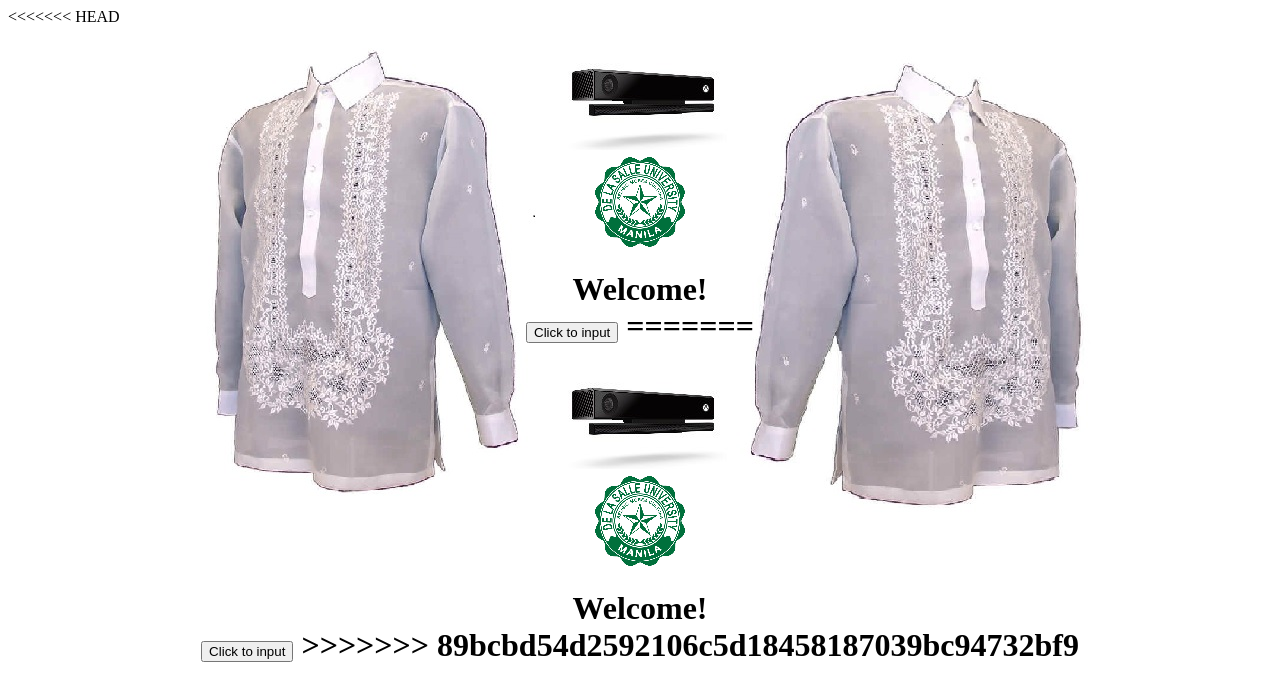
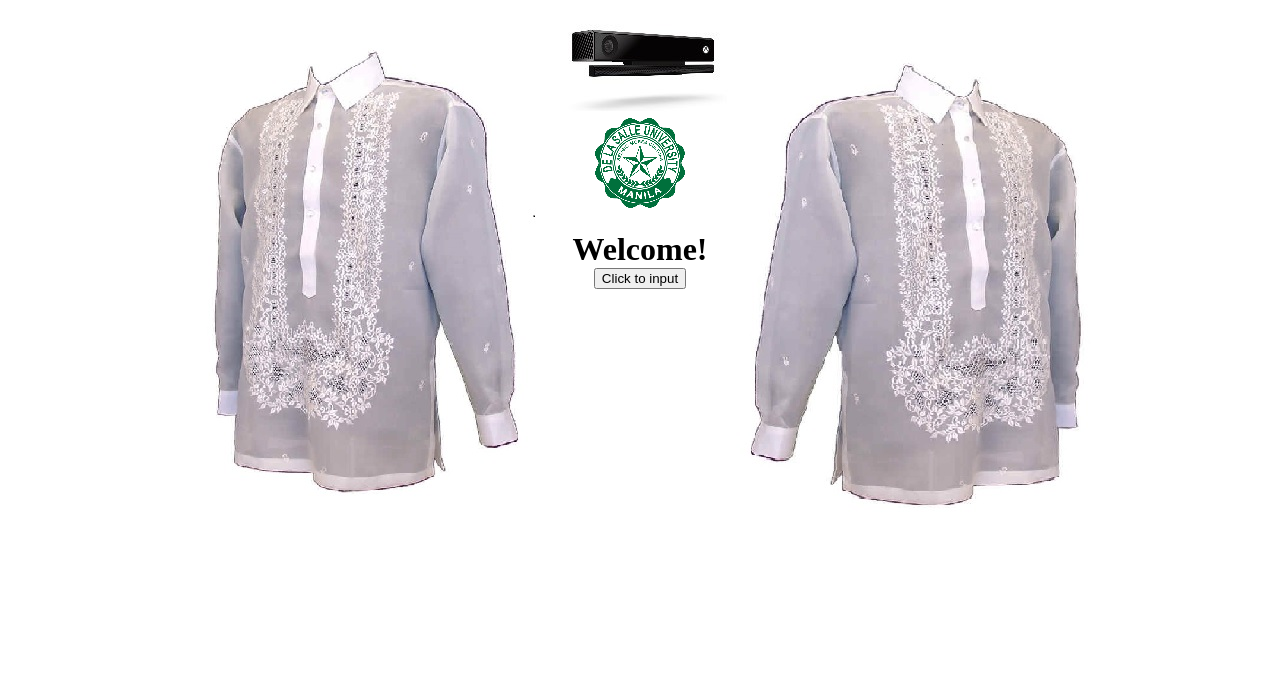
Before and after one commit to ThePetmalu/Thesis, a plain HTML site: page index.html in a window 1280 px wide. Drawn offline with Linux system fonts and the light colour scheme.

```diff
--- a/index.html
+++ b/index.html
@@ -1,5 +1,4 @@
-<<<<<<< HEAD
-	<html>
+<html>
 <head>
 <h1 align="center"><img src="Kinect.jpg"><br>
 <img src="DLSU logo.png"><br></h1>
@@ -17,27 +16,3 @@ Welcome! <br>
 </form>
 </body>
 </html>
-
-
-=======
-	<html>
-<head>
-<h1 align="center"><img src="Kinect.jpg"><br>
-<img src="DLSU logo.png"><br></h1>
-</head>
-
-<body>
-<body background="qq.jpg">
-
-<form action="trialside.html" method="GET">
-<h1 align="center">
-
-Welcome! <br>
-<input type="submit" name="Click to input" id="Click to input" onclick="func" value="Click to input" >
-
-</form>
-</body>
-</html>
-
-
->>>>>>> 89bcbd54d2592106c5d18458187039bc94732bf9
```
